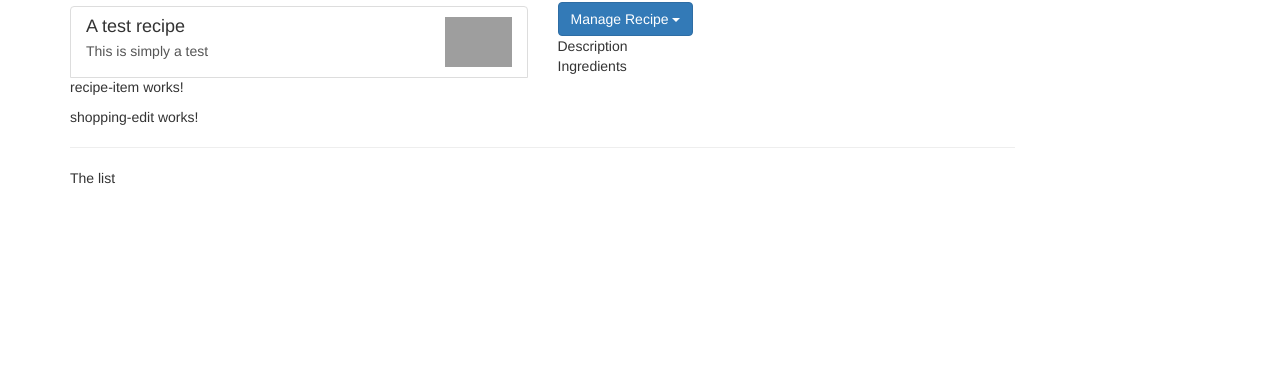
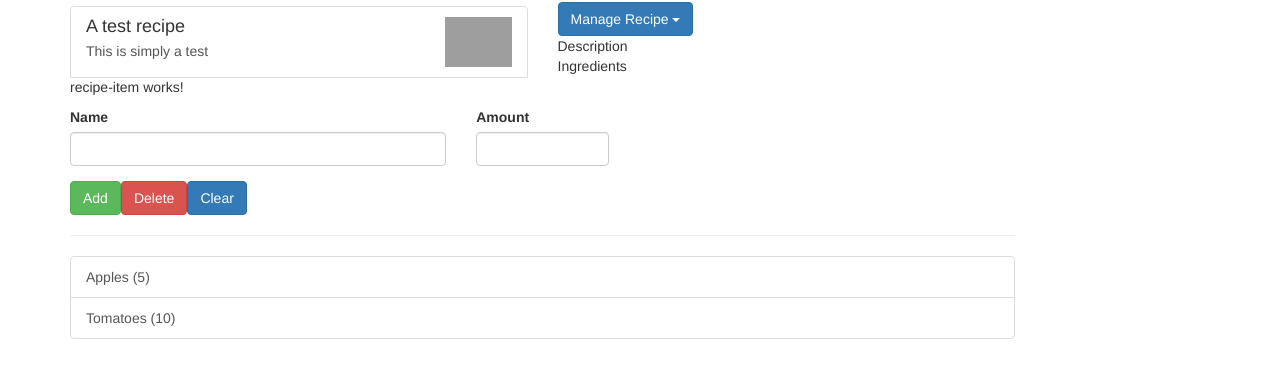
Before and after one commit to JD-Rowley/recipe-book, an Angular app: page / in a window 1280 px wide. Shown: the part 141-518 px from the top of the page. Built offline with nearby package versions, Linux system fonts and the light colour scheme; grey boxes are pictures that could not be loaded.

Commit message:
created form component

```diff
--- a/src/app/app.module.ts
+++ b/src/app/app.module.ts
@@ -9,6 +9,7 @@
 import { RecipeItemComponent } from './recipes/recipe-list/recipe-item/recipe-item.component';
 import { ShoppingListComponent } from './shopping-list/shopping-list.component';
 import { ShoppingEditComponent } from './shopping-list/shopping-edit/shopping-edit.component';
+import { FormsModule } from '@angular/forms';
 
 @NgModule({
   declarations: [
@@ -22,7 +23,8 @@
     ShoppingEditComponent
   ],
   imports: [
-    BrowserModule
+    BrowserModule,
+    FormsModule
   ],
   providers: [],
   bootstrap: [AppComponent]
--- /dev/null
+++ b/src/app/shared/ingredient.model.ts
@@ -0,0 +1,3 @@
+export class Ingredient {
+    constructor(public name: string, public amount: number) {}
+}
--- a/src/app/shopping-list/shopping-edit/shopping-edit.component.html
+++ b/src/app/shopping-list/shopping-edit/shopping-edit.component.html
@@ -1 +1,23 @@
-<p>shopping-edit works!</p>
+<div class="row">
+    <div class="col-xs-12">
+        <form>
+            <div class="row">
+                <div class="col-sm-5 form-group">
+                    <label for="name">Name</label>
+                    <input type="text" id="name" class="form-control">
+                </div>
+                <div class="col-sm-2 form-group">
+                    <label for="amount">Amount</label>
+                    <input type="number" id="amount" class="form-control">
+                </div>
+            </div>
+            <div class="row">
+                <div class="col-xs-12">
+                    <button class="btn btn-success" type="submit">Add</button>
+                    <button class="btn btn-danger" type="button">Delete</button>
+                    <button class="btn btn-primary" type="button">Clear</button>
+                </div>
+            </div>
+        </form>
+    </div>
+</div>
--- a/src/app/shopping-list/shopping-list.component.html
+++ b/src/app/shopping-list/shopping-list.component.html
@@ -2,6 +2,14 @@
     <div class="col-xs-10">
         <app-shopping-edit></app-shopping-edit>
         <hr>
-        <p>The list</p>
+        <ul class="list-group">
+            <a
+                class="list-group-item"
+                style="cursor: pointer;"
+                *ngFor="let ingredient of ingredients"
+            >
+                {{ ingredient.name }} ({{ ingredient.amount }})
+            </a>
+        </ul>
     </div>
 </div>
--- a/src/app/shopping-list/shopping-list.component.ts
+++ b/src/app/shopping-list/shopping-list.component.ts
@@ -1,4 +1,5 @@
 import { Component, OnInit } from '@angular/core';
+import { Ingredient } from '../shared/ingredient.model';
 
 @Component({
   selector: 'app-shopping-list',
@@ -6,6 +7,10 @@
   styleUrls: ['./shopping-list.component.css']
 })
 export class ShoppingListComponent implements OnInit {
+  ingredients: Ingredient[] = [
+    new Ingredient('Apples', 5),
+    new Ingredient('Tomatoes', 10)
+  ];
 
   constructor() { }
 
```
